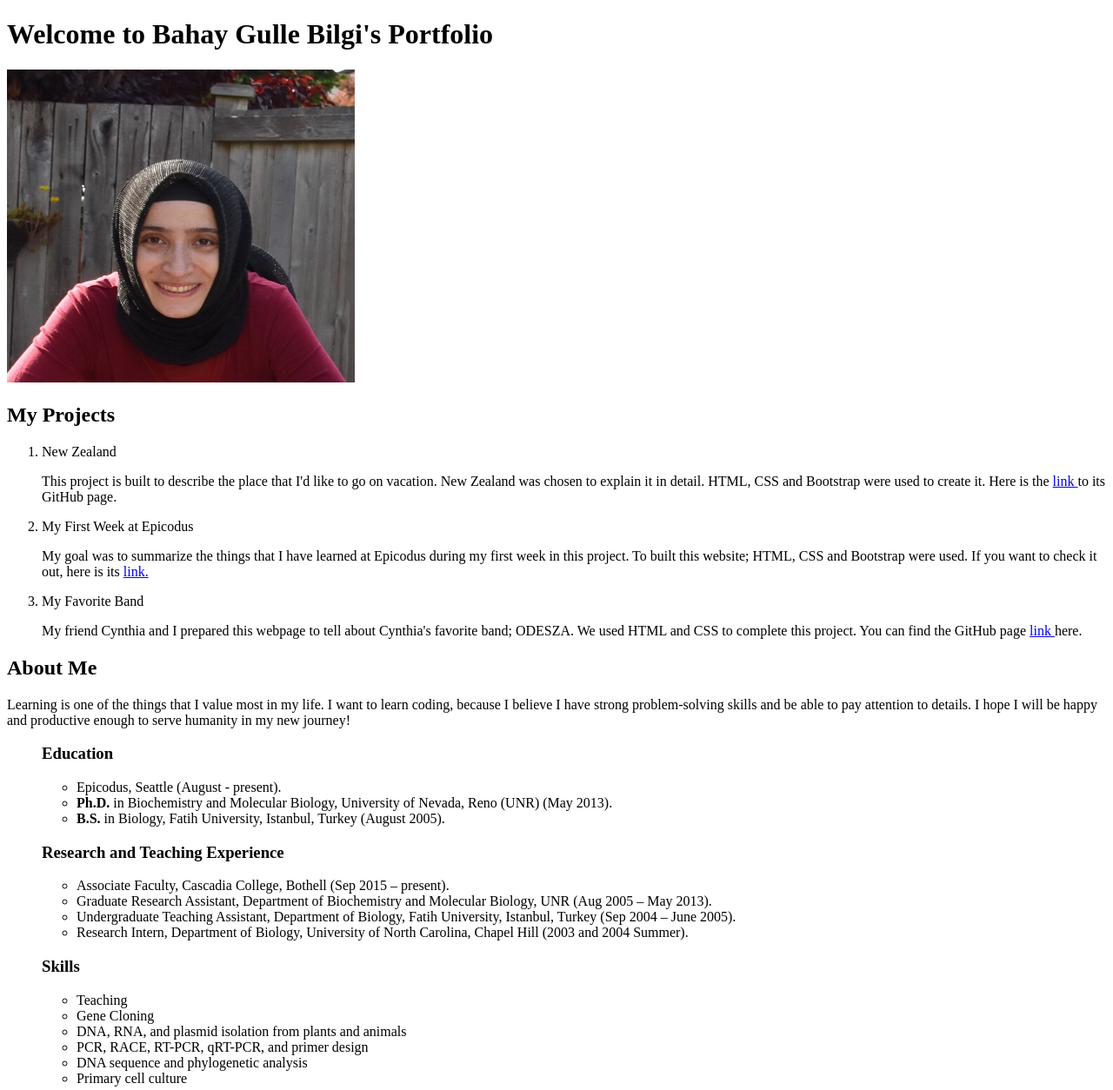
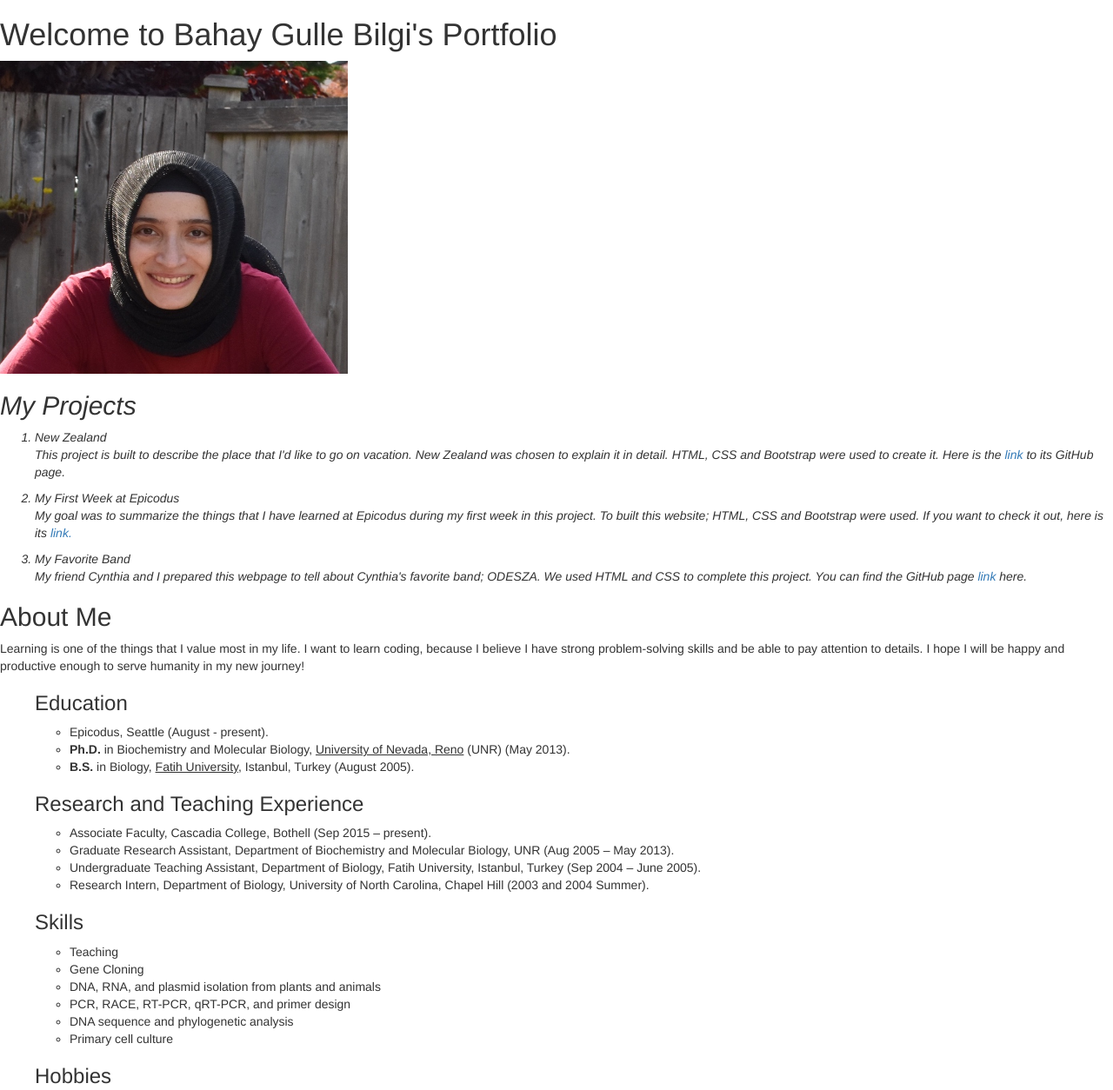
Before and after one commit to bahayg/my-portfolio, a plain HTML site: page index.html in a window 1280 px wide. Shown: the top 1254 px of the page at 87% size. Drawn offline with Linux system fonts and the light colour scheme.

Commit message:
Add div and span HTML tags

```diff
--- a/css/styles.css
+++ b/css/styles.css
@@ -0,0 +1,6 @@
+.projects {
+  font-style: oblique;
+}
+.underline {
+  text-decoration: underline;
+}
--- a/index.html
+++ b/index.html
@@ -2,12 +2,13 @@
 <html>
 <head>
   <title>My Portfolio</title>
-  <link href="css/bootstrap.css" rel="stylesheet.css" type="text/css">
-  <link href="css/stylesheet.css" rel="stylesheet.css" type="text/css">
+  <link href="css/bootstrap.css" rel="stylesheet" type="text/css">
+  <link href="css/styles.css" rel="stylesheet" type="text/css">
 </head>
 <body>
   <h1>Welcome to Bahay Gulle Bilgi's Portfolio</h1>
   <img src="BGB.JPG" alt="Bahay Gulle Bilgi" width=400px height=360px>
+<div class="projects">
   <h2>My Projects</h2>
   <ol>
     <li>New Zealand</li>
@@ -17,14 +18,15 @@
     <li>My Favorite Band</li>
     <p>My friend Cynthia and I prepared this webpage to tell about Cynthia's favorite band; ODESZA. We used HTML and CSS to complete this project. You can find the GitHub page <a href="https://github.com/bahayg/favorite-band"> link </a> here. </p>
   </ol>
+</div>
   <h2>About Me</h2>
     <p>Learning is one of the things that I value most in my life. I want to learn coding, because I believe I have strong problem-solving skills and be able to pay attention to details. I hope I will be happy and productive enough to serve humanity in my new journey!</p>
   <ul>
     <h3>Education</h3>
       <ul>
         <li>Epicodus, Seattle (August - present).</li>
-        <li><strong>Ph.D.</strong> in Biochemistry and Molecular Biology, University of Nevada, Reno (UNR) (May 2013).</li>
-        <li><strong>B.S.</strong> in Biology, Fatih University, Istanbul, Turkey (August 2005).</li>
+        <li><strong>Ph.D.</strong> in Biochemistry and Molecular Biology, <span class="underline">University of Nevada, Reno</span> (UNR) (May 2013).</li>
+        <li><strong>B.S.</strong> in Biology, <span class="underline">Fatih University</span>, Istanbul, Turkey (August 2005).</li>
       </ul>
     <h3>Research and Teaching Experience</h3>
       <ul>
```
